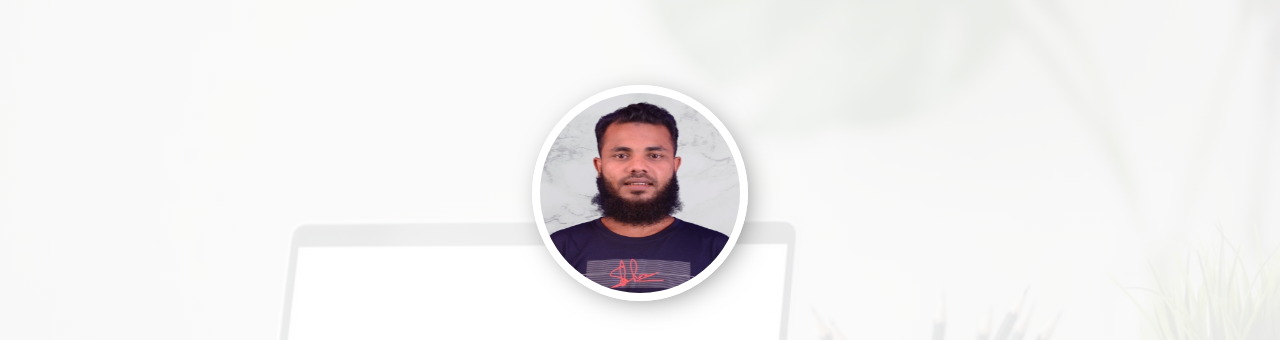
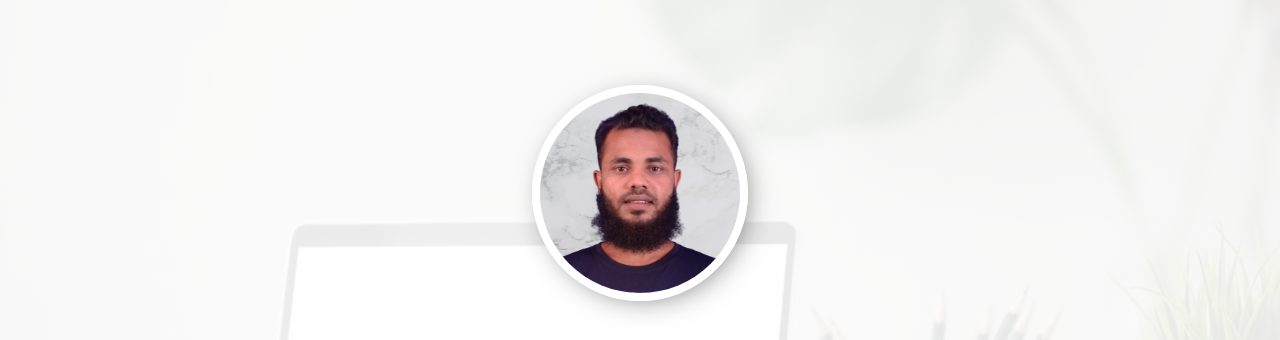
Before and after one commit to saruarhosenn/saruar-portfolio, a plain HTML site: page index.html in a window 1280 px wide. Shown: the top 340 px of the page. Drawn offline with Linux system fonts and the light colour scheme.

Commit message:
Update style.css

```diff
--- a/assets/css/style.css
+++ b/assets/css/style.css
@@ -99,6 +99,10 @@ Start Hero Section
 	border-radius: 50%;
 	width: 200px;
 	height: 200px;
+-o-object-fit: cover;
+    object-fit: cover;
+    -o-object-position: top;
+       object-position: top;
 
 }
 
```
